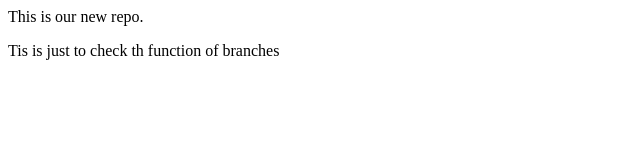
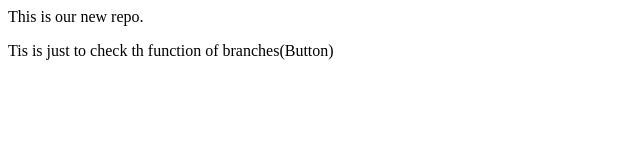
Before and after one commit to Alok-sharma2205/localrepo, a plain HTML site: page index.html in a window 1280 px wide. Shown: the full height of the page, 0-640 px from the left. Drawn offline with Linux system fonts and the light colour scheme.

```diff
--- a/index.html
+++ b/index.html
@@ -1,2 +1,2 @@
 <p> This is our new repo.</p>
-<p> Tis is just to check th function of branches</p>
+<p> Tis is just to check th function of branches(Button)</p>
```
